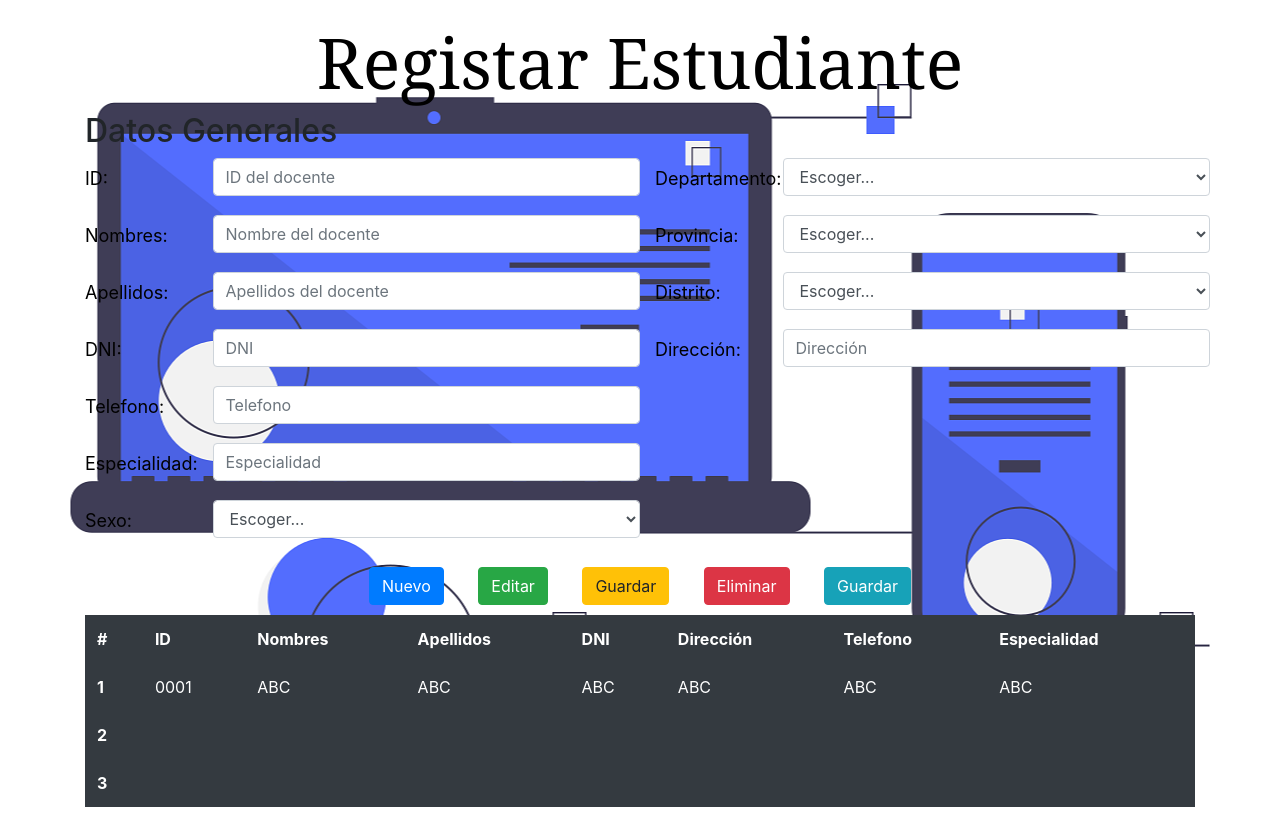
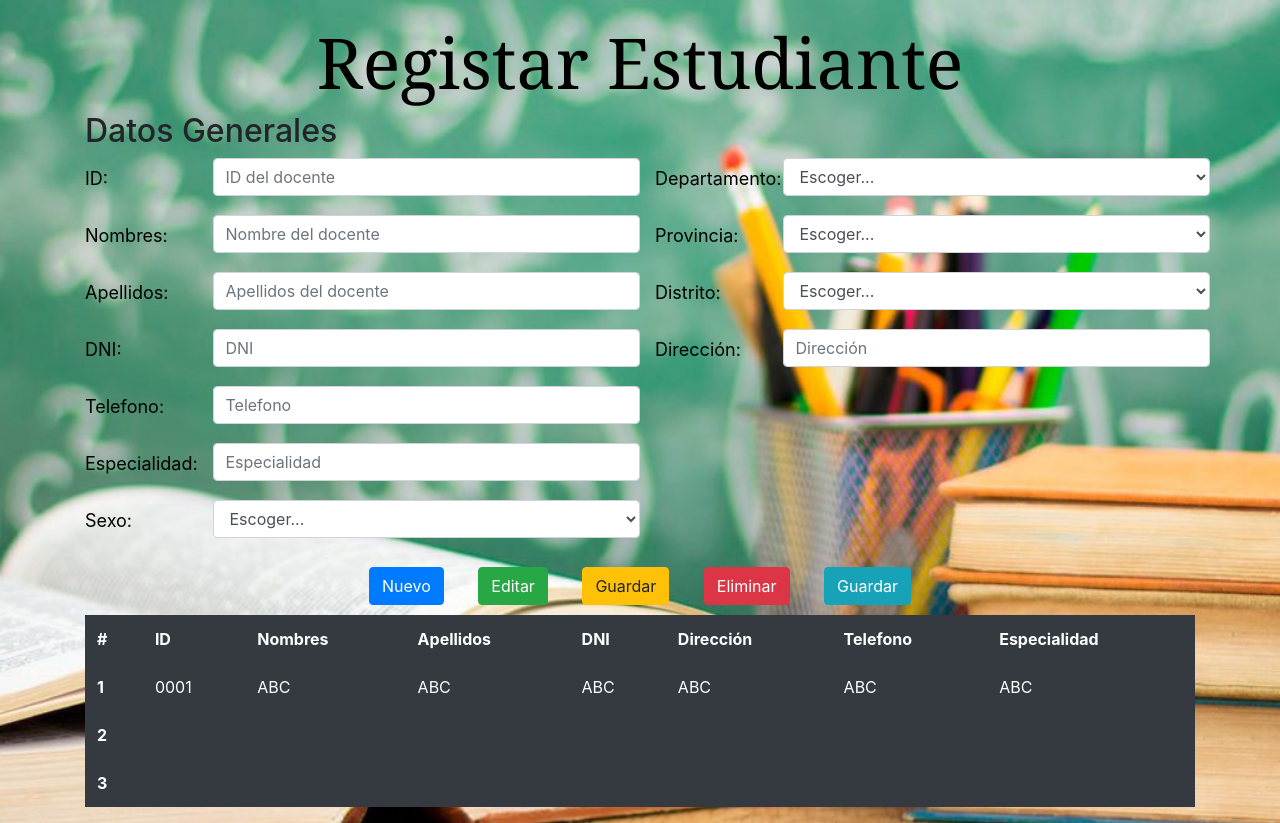
Before and after one commit to edgarapaza/SisNotas, a PHP site: template View/estudiante.html in a window 1280 px wide. Run offline with PHP 8.4, Linux system fonts and the light colour scheme; the template is opened without the code that fills it, so the values that code supplies are empty.

Commit message:
Se modifico la imagen de fondo

```diff
--- a/View/css/estudiante.css
+++ b/View/css/estudiante.css
@@ -3,7 +3,8 @@
 } */
 
 body{
-    background: url(../img/estudiante1.png) no-repeat center center fixed;
+    background: url(../img/fondo.jpg) no-repeat center center fixed;
+    background-size: cover;
 
 }
 .estudiante{
```
